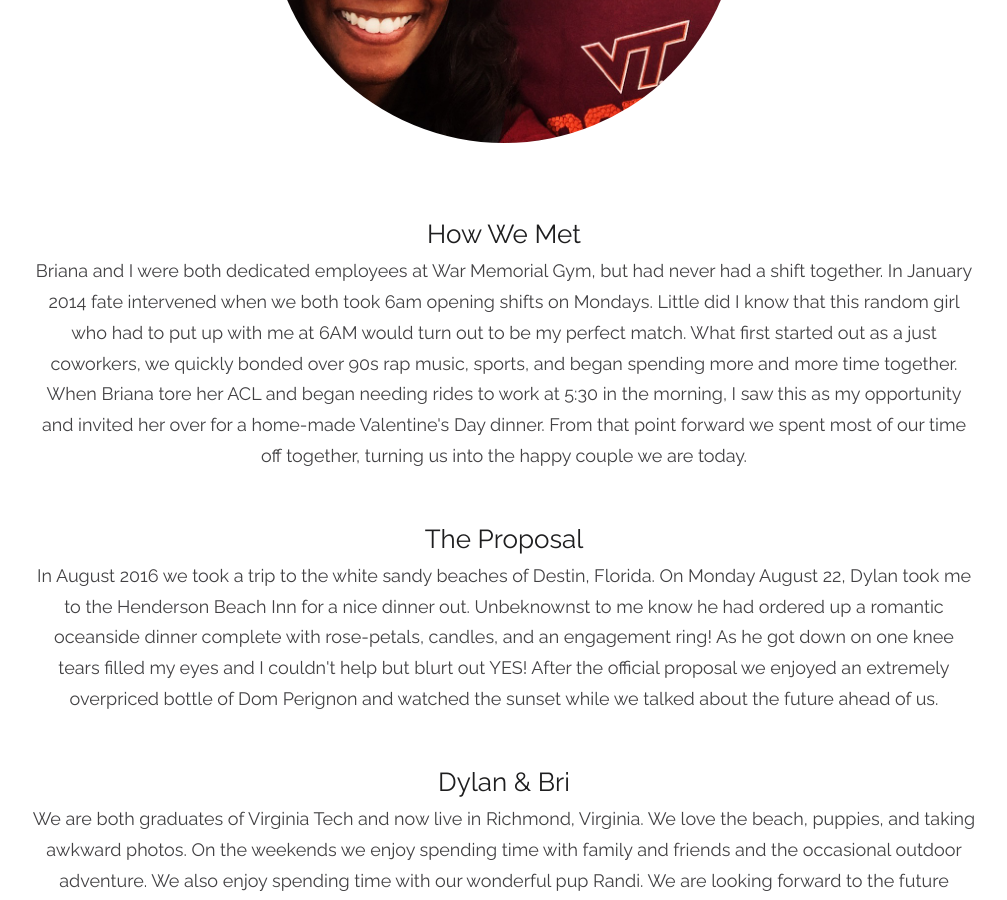
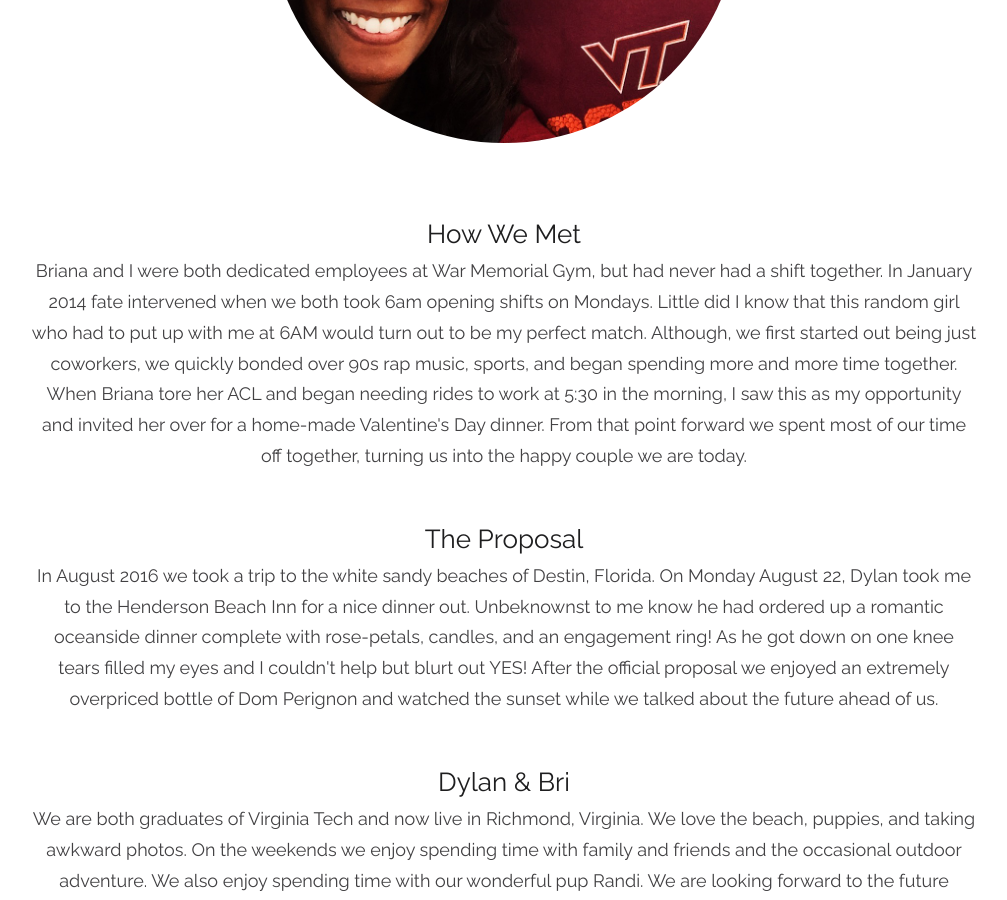
Before and after one commit to bbcrabb/bbcrabb.github.io, a Jekyll site: the page built from _pages/about.md, in a window 1280 px wide and 900 px high, scrolled down 1252 px. Shown: the whole window, without its empty margins (136-1143 px from the left). Built offline with Jekyll 4.4.1, drawn with Linux system fonts in a browser that asks for light colours.

Commit message:
grammar fixes

```diff
--- a/_pages/about.md
+++ b/_pages/about.md
@@ -20,7 +20,7 @@
 <div class="text-center">
 
 <h2>How We Met</h2>
-<p> Briana and I were both dedicated employees at War Memorial Gym, but had never had a shift together.  In January 2014 fate intervened when we both took 6am opening shifts on Mondays. Little did I know that this random girl who had to put up with me at 6AM would turn out to be my perfect match. What first started out as a just coworkers, we quickly bonded over 90s rap music, sports, and began spending more and more time together.  When Briana tore her ACL and began needing rides to work at 5:30 in the morning, I saw this as my opportunity and invited her over for a home-made Valentine's Day dinner. From that point forward we spent most of our time off together, turning us into the happy couple we are today.</p>
+<p> Briana and I were both dedicated employees at War Memorial Gym, but had never had a shift together.  In January 2014 fate intervened when we both took 6am opening shifts on Mondays. Little did I know that this random girl who had to put up with me at 6AM would turn out to be my perfect match. Although, we first started out being just coworkers, we quickly bonded over 90s rap music, sports, and began spending more and more time together.  When Briana tore her ACL and began needing rides to work at 5:30 in the morning, I saw this as my opportunity and invited her over for a home-made Valentine's Day dinner. From that point forward we spent most of our time off together, turning us into the happy couple we are today.</p>
 
 <br>
 <h2>The Proposal</h2>
```
